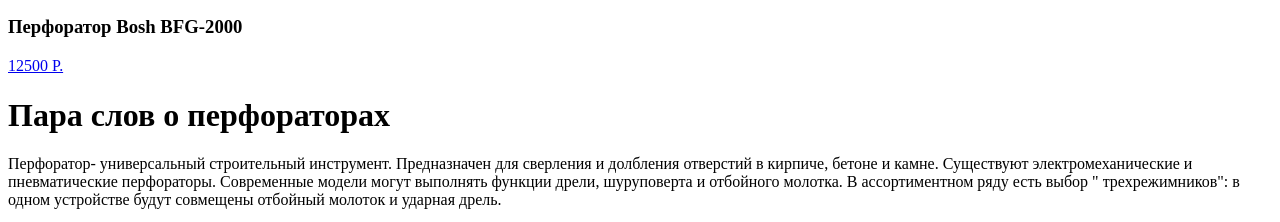
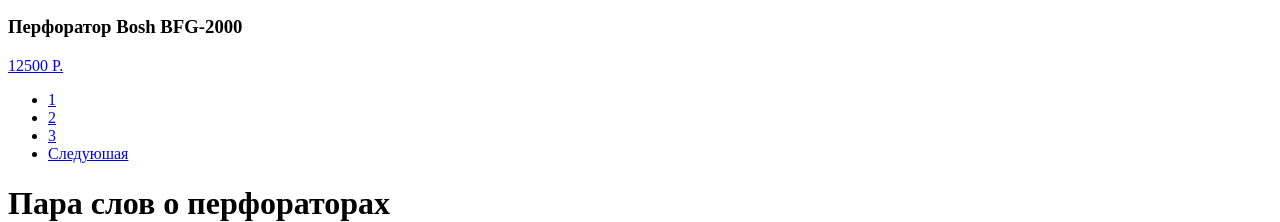
Before and after one commit to andrewandreev1/203229-technomart, a plain HTML site: page technomart-catalog.html in a window 1280 px wide. Shown: the part 1748-1970 px from the top of the page. Drawn offline with Linux system fonts and the light colour scheme.

Commit message:
добавил ссылки стр

```diff
--- a/technomart-catalog.html
+++ b/technomart-catalog.html
@@ -209,7 +209,14 @@
         <a href='#'>12500 P.</a>
         </article>
 
-    <div></div>
+    <div class="page-list">
+        <ul>
+            <li><a href="#">1</a></li>
+            <li><a href="#">2</a></li>
+            <li><a href="#">3</a></li>
+            <li><a href="#">Следуюшая</a></li>
+        </ul>
+        </div>
     </section>
 
  <div class="container">
@@ -219,14 +226,7 @@
      В ассортиментном ряду есть выбор " трехрежимников": в одном устройстве будут совмещены отбойный молоток и ударная дрель.</p>
     </div>
 
-
-
-
-
-
-
-
-    </div>
+</div>
 
 </main>
 
```
